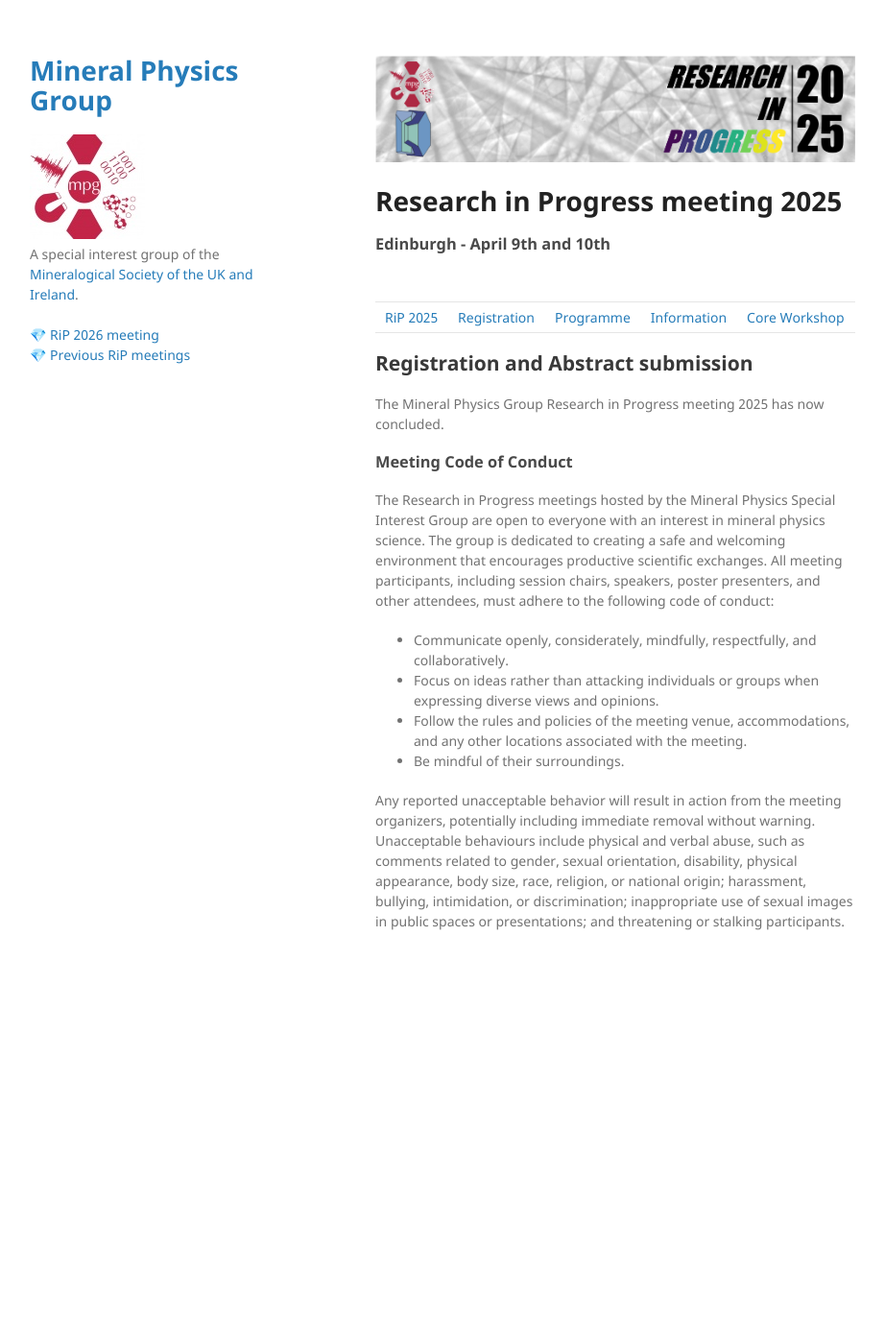
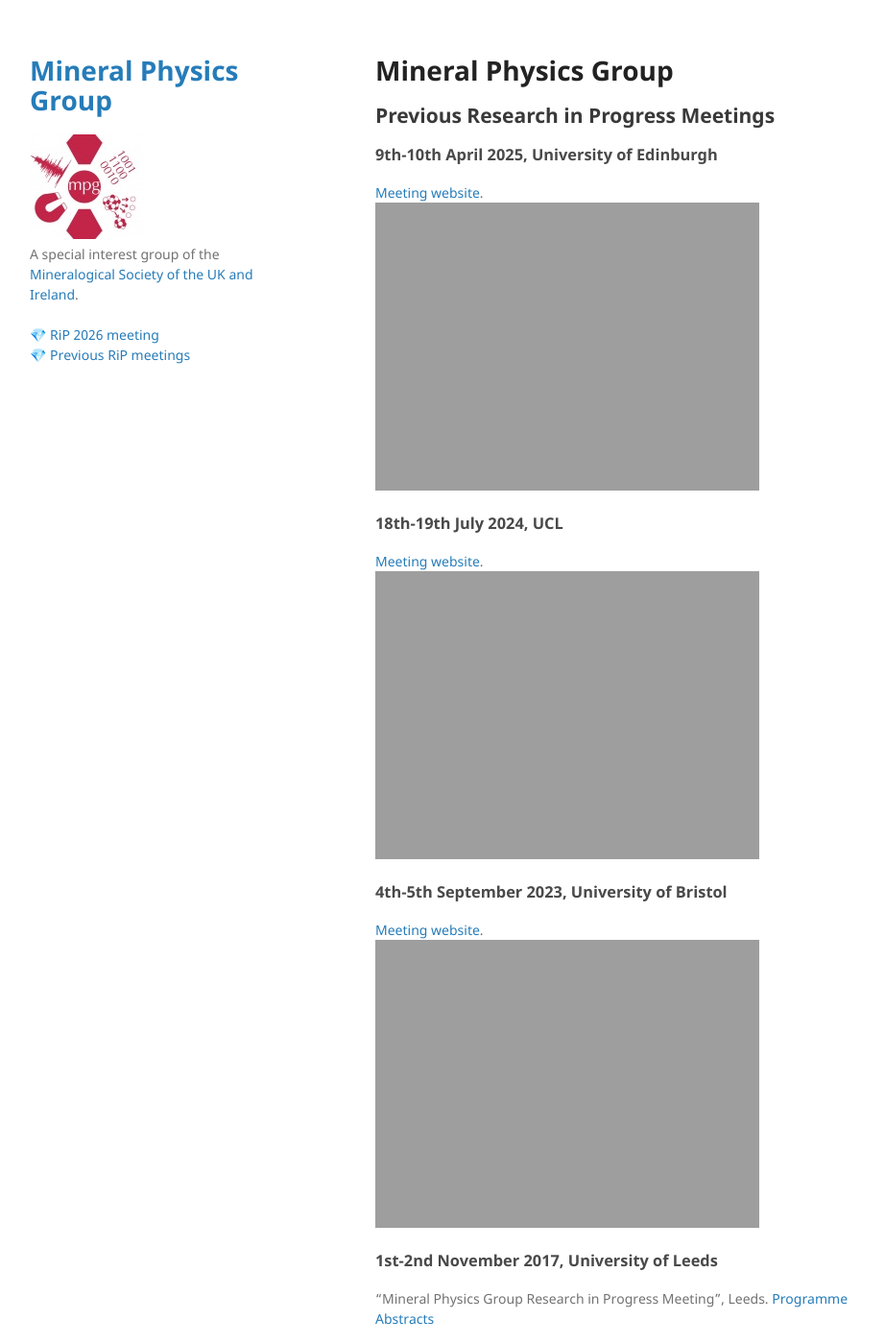
Before and after one commit to MinPhys/MinPhys.github.io, a Jekyll site: the page built from previous_RiP_meetings.md, in a window 1280 px wide and 1400 px high. Shown: the whole window at 96% size, without its empty margins (179-1101 px from the left). Built offline with Jekyll 4.4.1, drawn with Linux system fonts in a browser that asks for light colours; our own code applies the rules of GitHub Pages for plain Markdown files; some of the changed text lies outside the part shown.

Commit message:
Update previous_RiP_meetings.md

```diff
--- a/previous_RiP_meetings.md
+++ b/previous_RiP_meetings.md
@@ -2,25 +2,37 @@
 layout: default
 ---
 
-![banner](https://MinPhys.github.io/RiP_2025/assets/website_banner_RiP_25.png)
-# Research in Progress meeting 2025
-### Edinburgh - April 9th and 10th
+# Mineral Physics Group
 
-|    |    |    |    |    |
-|----|----|----|----|----|
-| [RiP 2025](./RiP_2025.html) | [Registration](./RiP_2025-abstracts.html) | [Programme](./RiP_2025-programme.html) | [Information](./RiP_2025-planning.html) | [Core Workshop](./core_workshop.html) |
 
-## Registration and Abstract submission
+## Previous Research in Progress Meetings
 
-The Mineral Physics Group Research in Progress meeting 2025 has now concluded.
+### 9th-10th April 2025, University of Edinburgh
+<a href="https://minphys.github.io/RiP_2025/RiP_2025.html">Meeting website</a>.
+![RiP25photo](https://MinPhys.github.io/assets/RiP25photo.jpg)
 
-### Meeting Code of Conduct
+### 18th-19th July 2024, UCL
+<a href="https://uob.sharepoint.com/teams/grp-mpgrip-2024">Meeting website</a>.
+![RiP24photo](https://MinPhys.github.io/assets/RiP24photo.jpg)
 
-The Research in Progress meetings hosted by the Mineral Physics Special Interest Group are open to everyone with an interest in mineral physics science. The group is dedicated to creating a safe and welcoming environment that encourages productive scientific exchanges. All meeting participants, including session chairs, speakers, poster presenters, and other attendees, must adhere to the following code of conduct:
+### 4th-5th September 2023, University of Bristol
+<a href="https://uob.sharepoint.com/teams/grp-mpgrip-2023">Meeting website</a>.
+![RiP23photo](https://MinPhys.github.io/assets/RiP23photo.jpg)
 
-*  Communicate openly, considerately, mindfully, respectfully, and collaboratively.
-*  Focus on ideas rather than attacking individuals or groups when expressing diverse views and opinions.
-*  Follow the rules and policies of the meeting venue, accommodations, and any other locations associated with the meeting.
-*  Be mindful of their surroundings.
+### 1st-2nd November 2017, University of Leeds
+“Mineral Physics Group Research in Progress Meeting”, Leeds.
+<a href="https://homepages.see.leeds.ac.uk/~earawa/files/RiP2017/RiP2017_Schedule.pdf">Programme</a>
+<a href="https://homepages.see.leeds.ac.uk/~earawa/files/RiP2017/RiP2017_Abstracts.pdf">Abstracts</a>
 
-Any reported unacceptable behavior will result in action from the meeting organizers, potentially including immediate removal without warning. Unacceptable behaviours include physical and verbal abuse, such as comments related to gender, sexual orientation, disability, physical appearance, body size, race, religion, or national origin; harassment, bullying, intimidation, or discrimination; inappropriate use of sexual images in public spaces or presentations; and threatening or stalking participants.
+### 15-16 September 2014, Burlington House, London
+“Deep Earth processes: windows on the working of a planet”
+
+### 12th-13th Feb 2009, British Geophysical Association, Burlington House
+“New Views on the Earth’s Interior” (joint with the British Geophysical Association), organised by John Brodholt.
+<a href="https://www.minersoc.co.uk/new-views-earth-meeting.html">Programme</a>
+<a href="https://doi.org/10.1111/j.1468-4004.2009.50334.x">Report</a>
+
+### 11th Jan 2008, Diamond Light Source
+“Synchrotron and Neutron Radiation Techniques: Applications for Mineral Physics Research”, organised by Richard Harrison, 53 participants.
+
+<a href=""></a>
```
